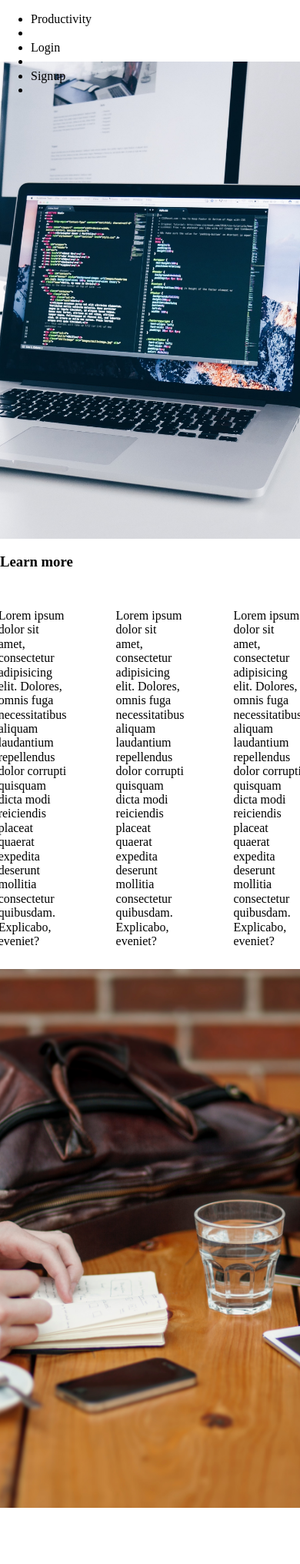
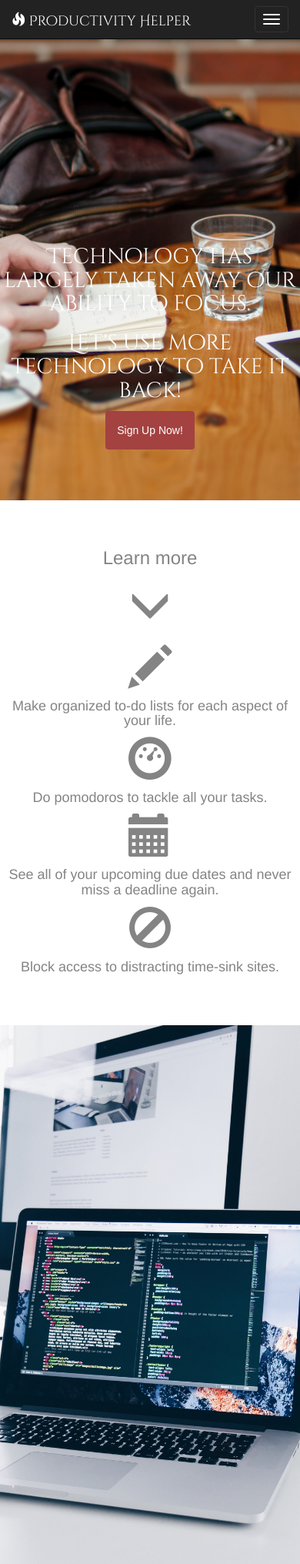
Before and after one commit to MiHHuynh/productivity-app, a Flask app: page / in a window 390 px wide; the page is wider, and only the part inside the window is pictured. Shown: that part at 77% size. Before the commit the page ends 1959 px from the top of that part, so only its background shows below. Run offline with Flask 2, Linux system fonts and the light colour scheme; some libraries are stand-ins or nearby versions.

Commit message:
edited landing page

```diff
--- a/project/__init__.py
+++ b/project/__init__.py
@@ -22,9 +22,6 @@ from project.lists.views import lists_blueprint
 from project.todoitems.views import todoitems_blueprint
 from project.users.views import users_blueprint
 
-# REMOVE AFTER MORE CODE IS WRITTEN. ADDED TO TRIGGER DB MIGRATIONS
-import project.models
-
 app.register_blueprint(blacklistedsites_blueprint, url_prefix='/blacklistedsites')
 app.register_blueprint(lists_blueprint, url_prefix='/users/<int:user_id>/lists')
 app.register_blueprint(todoitems_blueprint, url_prefix="/users/<int:user_id>/lists/<int:list_id>/todoitems")
--- a/project/lists/templates/lists/new.html
+++ b/project/lists/templates/lists/new.html
@@ -1,5 +1,7 @@
 {% extends 'base.html' %}
 {% block content %}
+
+<h3>Create a new list!</h3>
 
 <form action="{{ url_for('lists.index', user_id=user.id) }}" method="POST">
 	{{ form.csrf_token }}
--- a/project/static/css/landingpage.css
+++ b/project/static/css/landingpage.css
@@ -1,4 +1,29 @@
 .mainsplash {
+	height: 650px;
+	background-image: url("../assets/tablehands.jpg");
+    background-attachment: fixed;
+    background-position: center;
+    background-repeat: no-repeat;
+    background-size: cover;
+    text-align: center;
+    padding-top: 300px;
+}
+
+.buckets {
+	height: auto;
+	background-color: #ffffff;
+	opacity: 60%;
+	padding-bottom: 4em;
+	padding-top: 3em;
+}
+
+.splash-headline {
+	font-size: 2em;
+	color: #ffffff;
+	font-family: 'Cinzel Decorative', cursive;
+}
+
+.secondsplash {
 	height: 700px;
 	background-image: url("../assets/workspace.jpg");
     background-attachment: fixed;
@@ -7,30 +32,36 @@
     background-size: cover;
 }
 
-.buckets {
-	height: 500px;
-	background-color: #fff;
-	display: flex;
-	justify-content: center;
+.projectName > a {
+	color: #fff;
+	font-family: 'Cinzel Decorative', cursive;
 }
 
-.bucket {
-	margin: 2em 2em;
+.projectName > a:hover {
+	text-decoration: none;
 }
 
-.secondsplash {
-	height: 700px;
-	background-image: url("../assets/tablehands.jpg");
-    background-attachment: fixed;
-    background-position: center;
-    background-repeat: no-repeat;
-    background-size: cover;
+.glyphicon-menu-down {
+	font-size: 2em;
 }
 
-.topnav {
-	margin: 0;
-	height: 5em;
-	width: 100%;
-	position: fixed;
-	background-color: #fff;
+.glyphicon-pencil, .glyphicon-dashboard, .glyphicon-calendar, .glyphicon-ban-circle {
+	font-size: 4em;
 }
+
+.content {
+	text-align: center;
+}
+
+.signup-button {
+	transition: background-color 0.5s ease;
+	background-color: #A34241;
+	font-size: 1em;
+	padding: 1em 1em;
+	color: #ffffff;
+}
+
+.signup-button:hover {
+	background-color: #CD730F;
+	color: #ffffff;
+}
--- a/project/templates/base.html
+++ b/project/templates/base.html
@@ -4,6 +4,8 @@
 	<meta charset="UTF-8">
 	<title>PRODUCTIVITY APP</title>
     <link rel="stylesheet" href="https://maxcdn.bootstrapcdn.com/bootstrap/3.3.7/css/bootstrap.min.css">
+    <script src="https://ajax.googleapis.com/ajax/libs/jquery/3.2.1/jquery.min.js"></script>
+    <script src="https://maxcdn.bootstrapcdn.com/bootstrap/3.3.7/js/bootstrap.min.js"></script>
     <link rel="stylesheet" type="text/css" href="{{ url_for('static', filename='css/style.css') }}">
 </head>
 <body>
@@ -35,5 +37,6 @@
 			{% endblock %}
 		</div>
 	</div>
+	<script src="{{ url_for('static', filename='js/main.js') }}"></script>
 </body>
 </html>
--- a/project/templates/landingpage.html
+++ b/project/templates/landingpage.html
@@ -3,29 +3,72 @@
 <head>
 	<meta charset="UTF-8">
 	<title>Productivity</title>
+	<link rel="stylesheet" href="https://maxcdn.bootstrapcdn.com/bootstrap/3.3.5/css/bootstrap.min.css">
+	<link href="https://fonts.googleapis.com/css?family=Cinzel+Decorative" rel="stylesheet">
     <link rel="stylesheet" type="text/css" href="{{ url_for('static', filename='css/normalize.css') }}">
     <link rel="stylesheet" type="text/css" href="{{ url_for('static', filename='css/landingpage.css') }}">
+
 </head>
 <body id="lp-body">
 	<div class="topnav">
-		<nav>
-			<ul class="nav-links">
-				<li class="nav-item branding">Productivity<li>
-				<li class="nav-item">Login<li>
-				<li class="nav-item">Signup<li>
+		<nav class="navbar navbar-inverse navbar-fixed-top" role="navigation">
+	      <div class="container-fluid">
+	        <div class="navbar-header">
+	          <button type="button" class="navbar-toggle" data-toggle="collapse" data-target=".navbar-collapse">
+	            <span class="sr-only">Toggle navigation</span>
+	            <span class="icon-bar"></span>
+	            <span class="icon-bar"></span>
+	            <span class="icon-bar"></span>
+	          </button>
+	          <div class="projectName navbar-brand">
+	            <a href="#"><span class="glyphicon glyphicon-fire"></span> Productivity Helper</a>
+	          </div>
+	        </div> <!-- end navbar-header -->
+	        <div class="navbar-collapse collapse">
+	          <ul class="nav navbar-nav navbar-right">
+	            <li class="about"><a href="#about">About</a></li>
+	            <li class=""><a href="{{url_for('users.login')}}">Login</a></li>
+	            <li class=""><a href="{{url_for('users.signup')}}">Sign Up</a></li>
 	          </ul>
+	        </div>
+	      </div>
 	    </nav>
 	</div>
+	<div class="content">
 		<div class="mainsplash">
-		<div class="signup-button"></div>
+			<h1 class="splash-headline">Technology has largely taken away our ability to focus.</h1>
+			<h2 class="splash-headline">Let's use more technology to take it back!</h2>
+			<button class="btn signup-button">Sign Up Now!</button>
 		</div>
+		<div class="buckets" id="about">
+			<div class="row">
+				<div class="col-md-12">
 					<h3>Learn more</h3>
-	<div class="buckets">
+					<h1><span class="glyphicon glyphicon-menu-down"></span></h1>
+				</div>
+			</div>
+			<div class="row">
+				<div class="col-md-3 bucket">
+					<span class="glyphicon glyphicon-pencil"></span><br>
+					<h4>Make organized to-do lists for each aspect of your life.</h4>
+				</div>
+				<div class="col-md-3 bucket">
+					<span class="glyphicon glyphicon-dashboard"></span><br>
+					<h4>Do pomodoros to tackle all your tasks.</h4>
+				</div>
+				<div class="col-md-3 bucket">
+					<span class="glyphicon glyphicon-calendar"></span><br>
+					<h4>See all of your upcoming due dates and never miss a deadline again.</h4>
+				</div>
+				<div class="col-md-3 bucket">
+					<span class="glyphicon glyphicon-ban-circle"></span><br>
+					<h4>Block access to distracting time-sink sites.</h4>
+				</div>
+			</div>
 
-		<div class="bucket">Lorem ipsum dolor sit amet, consectetur adipisicing elit. Dolores, omnis fuga necessitatibus aliquam laudantium repellendus dolor corrupti quisquam dicta modi reiciendis placeat quaerat expedita deserunt mollitia consectetur quibusdam. Explicabo, eveniet?</div>
-		<div class="bucket">Lorem ipsum dolor sit amet, consectetur adipisicing elit. Dolores, omnis fuga necessitatibus aliquam laudantium repellendus dolor corrupti quisquam dicta modi reiciendis placeat quaerat expedita deserunt mollitia consectetur quibusdam. Explicabo, eveniet?</div>
-		<div class="bucket">Lorem ipsum dolor sit amet, consectetur adipisicing elit. Dolores, omnis fuga necessitatibus aliquam laudantium repellendus dolor corrupti quisquam dicta modi reiciendis placeat quaerat expedita deserunt mollitia consectetur quibusdam. Explicabo, eveniet?</div>
 		</div>
 		<div class="secondsplash">
+		</div>
+		</div>
 </body>
 </html>
```
Also changed, not shown: project/static/js/main.js (added, +13 -0 lines), project/todoitems/templates/todoitems/index.html (+22 -1 lines). Lines whose indentation alone changed are shown as unchanged.
